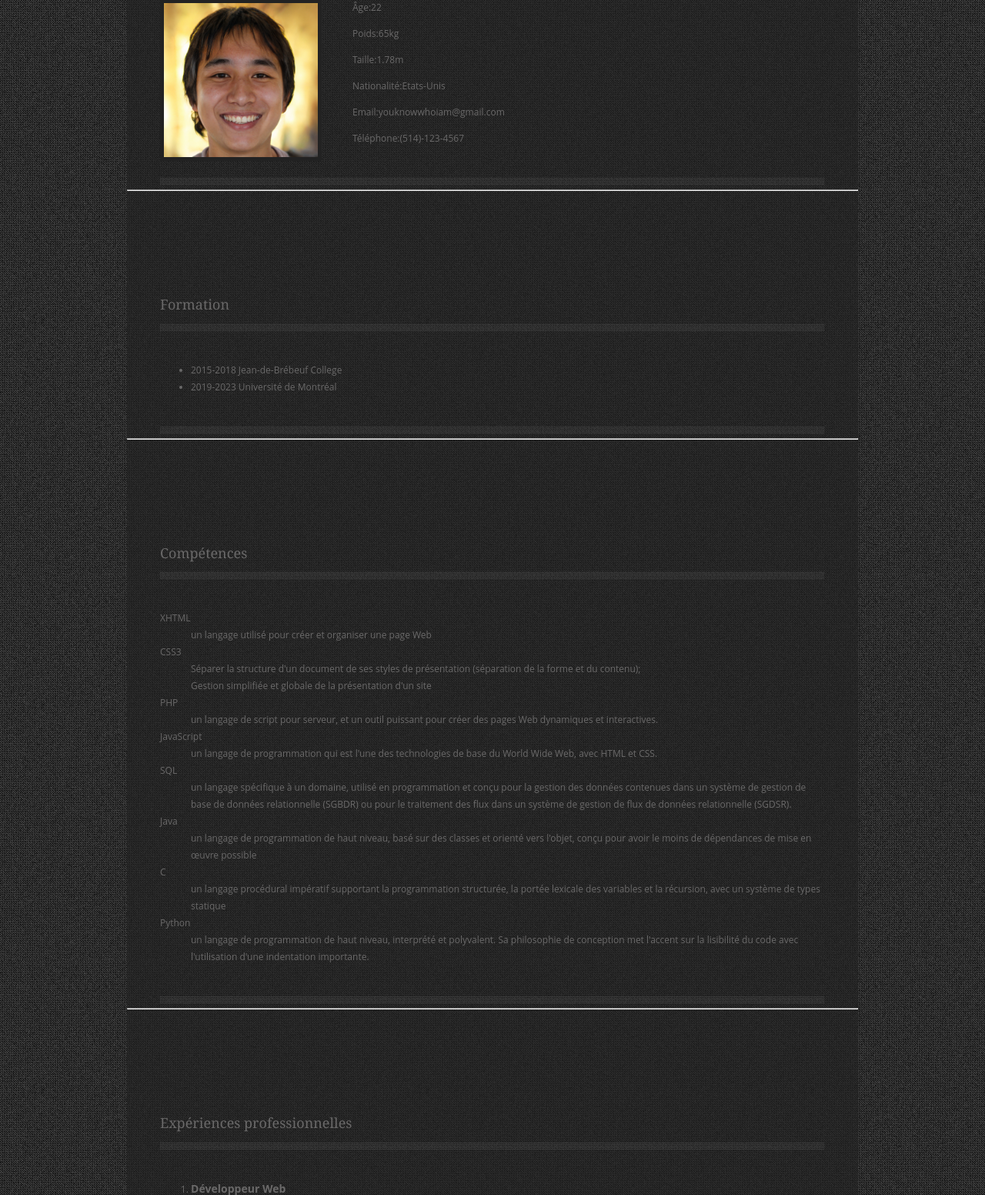
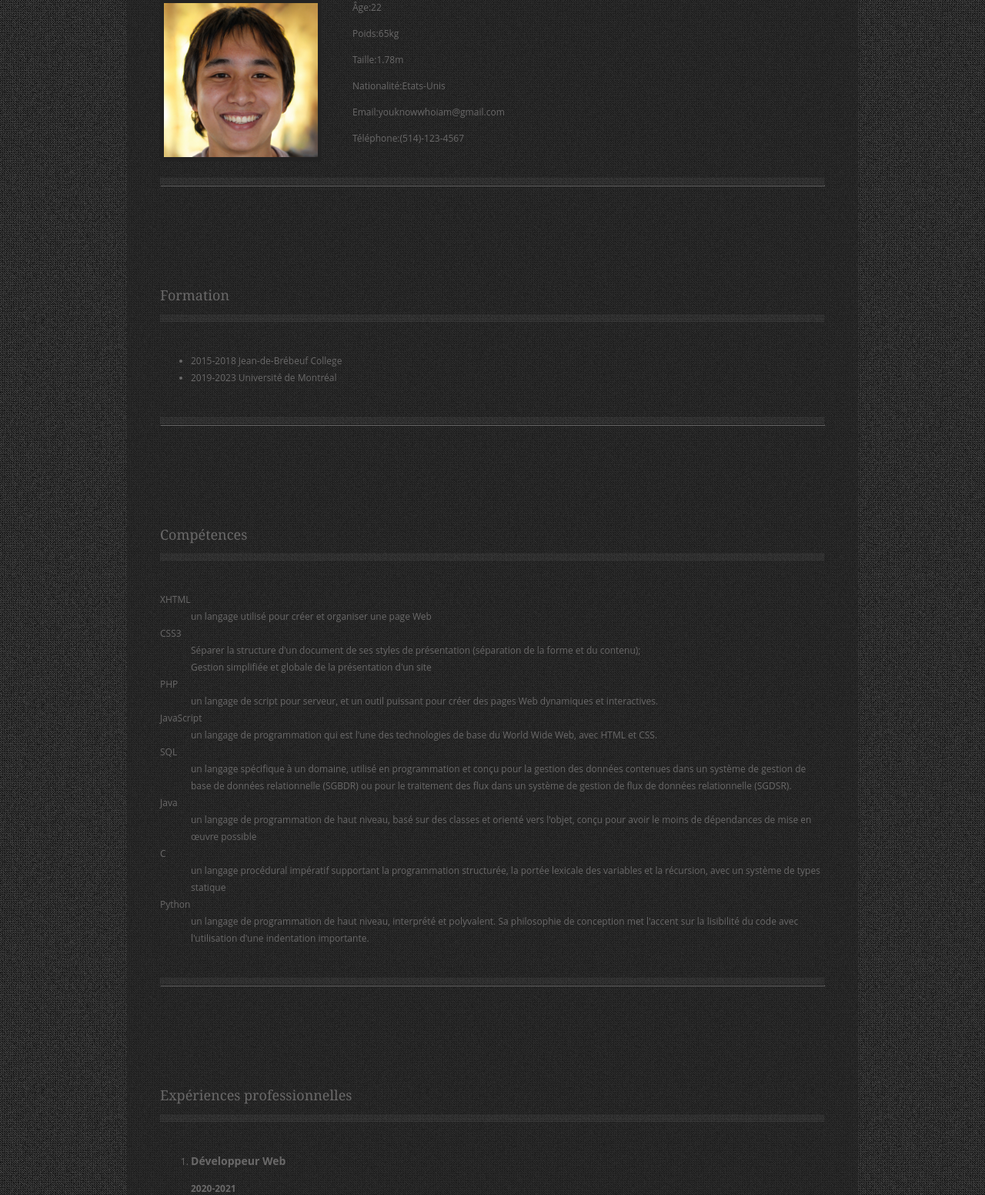
Before and after one commit to K-kiron/IFT3225-TP, a PHP site: page /part1.html in a window 1280 px wide. Shown: the part 254-1806 px from the top of the page at 77% size. Run offline with PHP 8.4, Linux system fonts and the light colour scheme.

Commit message:
Update style.css

```diff
--- a/TP1/style.css
+++ b/TP1/style.css
@@ -37,3 +37,9 @@
     float:left; margin-right:40px; border:5px solid #222222;
     width: 200px;
 }
+
+hr{
+	margin:0px 43px;
+    float: auto;
+	border-color: #6a6969;
+}
```
